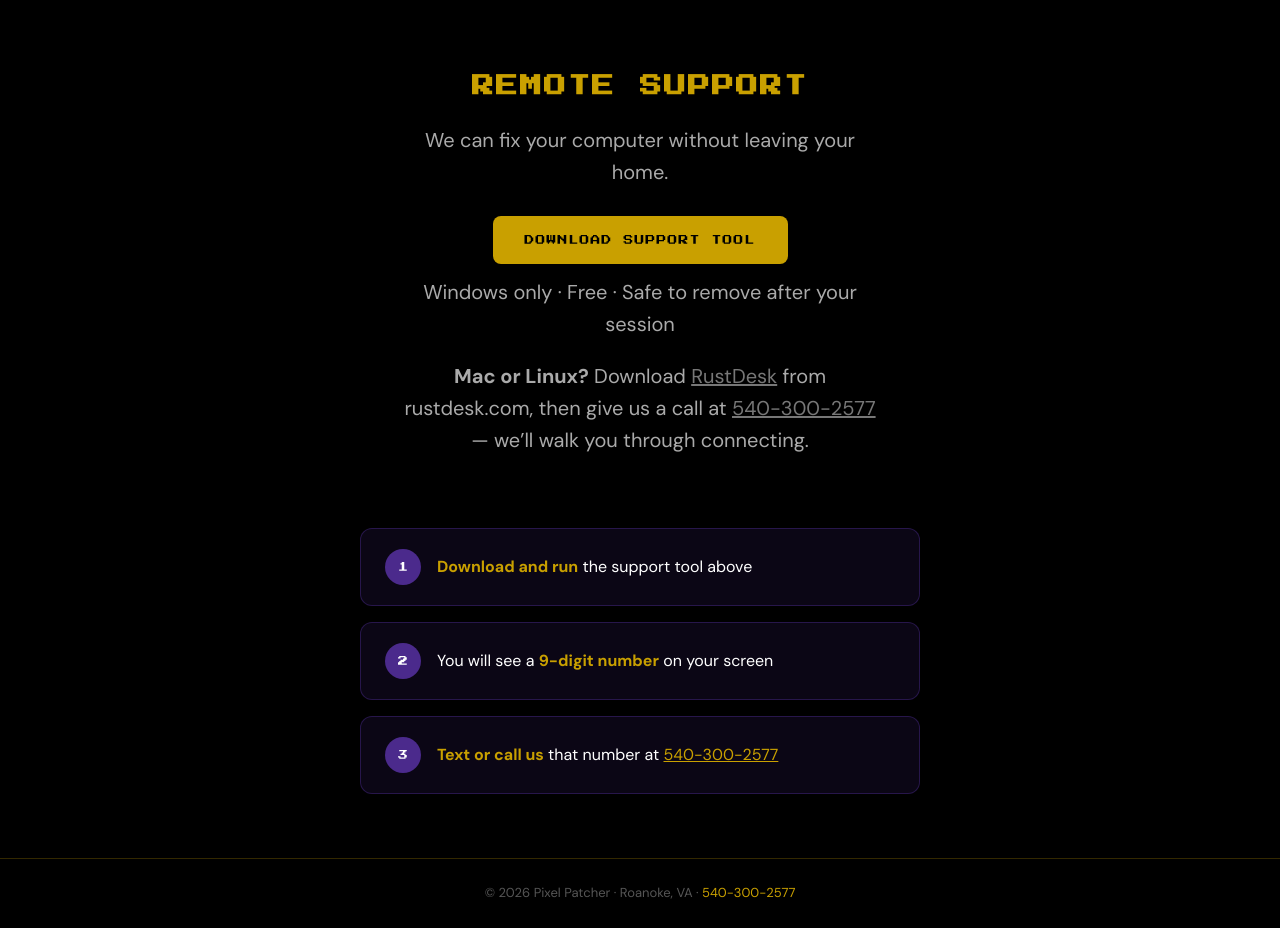
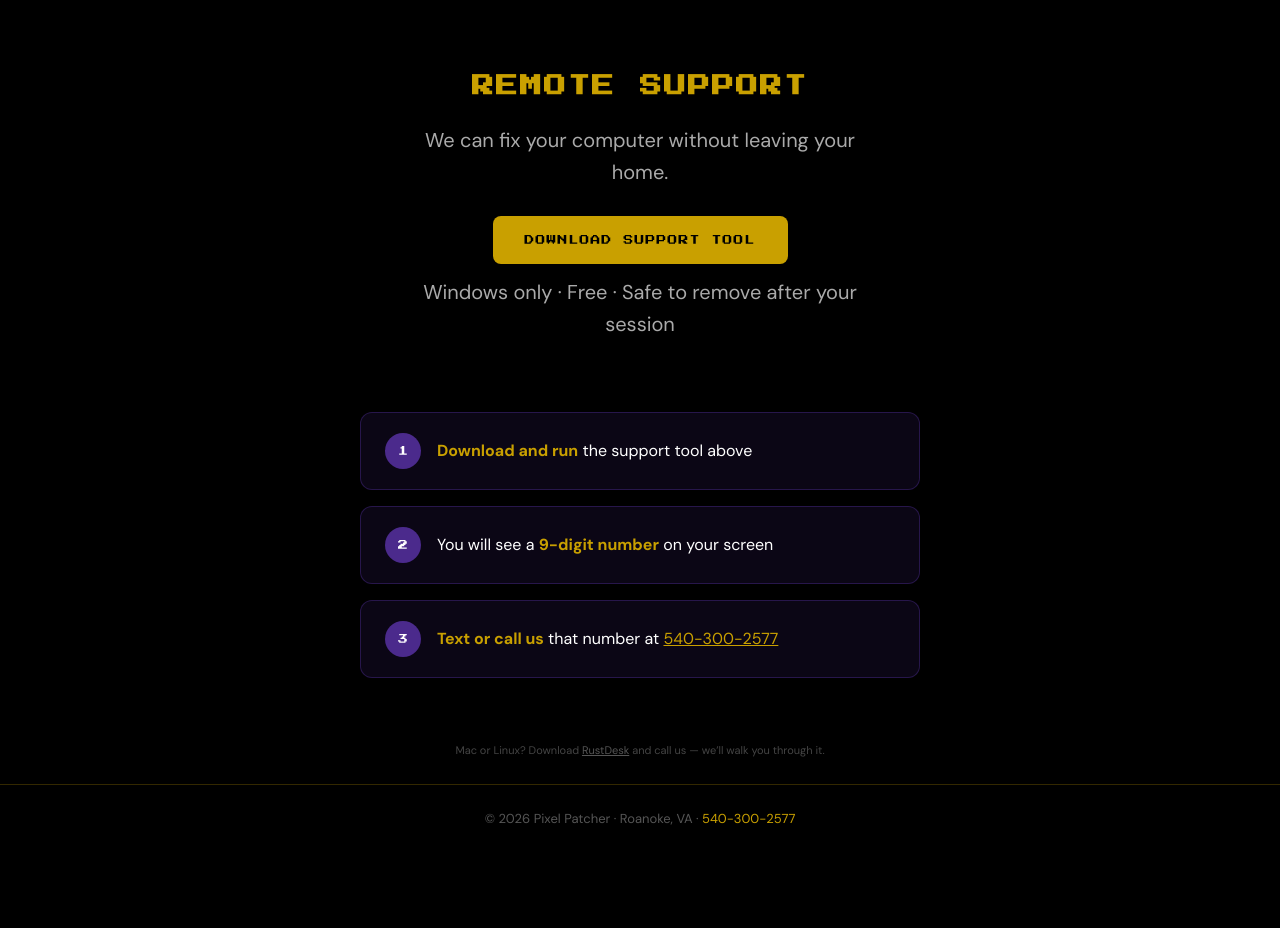
Before and after one commit to jasonpersinger/pixelpatcher, a plain HTML site: page Branding/remote/index.html in a window 1280 px wide. Shown: the part 59-987 px from the top of the page. After the commit the page ends 913 px from the top, so only its background shows below. Drawn offline with Linux system fonts and the light colour scheme.

Commit message:
fix: move Mac/Linux blurb to bottom, make smaller

```diff
--- a/Branding/remote/index.html
+++ b/Branding/remote/index.html
@@ -60,8 +60,8 @@
     }
     .btn-download:hover { opacity: 0.88; transform: translateY(-2px); }
     .hero-note { font-size: 13px; color: #555; margin-top: -8px; }
-    .alt-platform { font-size: 12px; color: #555; }
-    .alt-platform a { color: #777; }
+    .alt-platform { font-size: 11px; color: #444; text-align: center; padding: 0 24px 24px; }
+    .alt-platform a { color: #555; }
     .alt-platform a:hover { color: var(--gold); }
     .steps-section { padding: 16px 24px 64px; }
     .steps-inner { max-width: 560px; margin: 0 auto; display: flex; flex-direction: column; gap: 16px; }
@@ -115,9 +115,6 @@
       DOWNLOAD SUPPORT TOOL
     </a>
     <p class="hero-note">Windows only &middot; Free &middot; Safe to remove after your session</p>
-    <div class="alt-platform">
-      <p><strong>Mac or Linux?</strong> Download <a href="https://rustdesk.com" target="_blank" rel="noopener">RustDesk</a> from rustdesk.com, then give us a call at <a href="tel:5403002577">540-300-2577</a> &mdash; we&rsquo;ll walk you through connecting.</p>
-    </div>
   </div>
   <section class="steps-section">
     <div class="steps-inner">
@@ -135,6 +132,7 @@
       </div>
     </div>
   </section>
+  <p class="alt-platform">Mac or Linux? Download <a href="https://rustdesk.com" target="_blank" rel="noopener">RustDesk</a> and call us &mdash; we&rsquo;ll walk you through it.</p>
   <footer>
     <p>&copy; 2026 Pixel Patcher &middot; Roanoke, VA &middot; <a href="tel:5403002577">540-300-2577</a></p>
   </footer>
```
